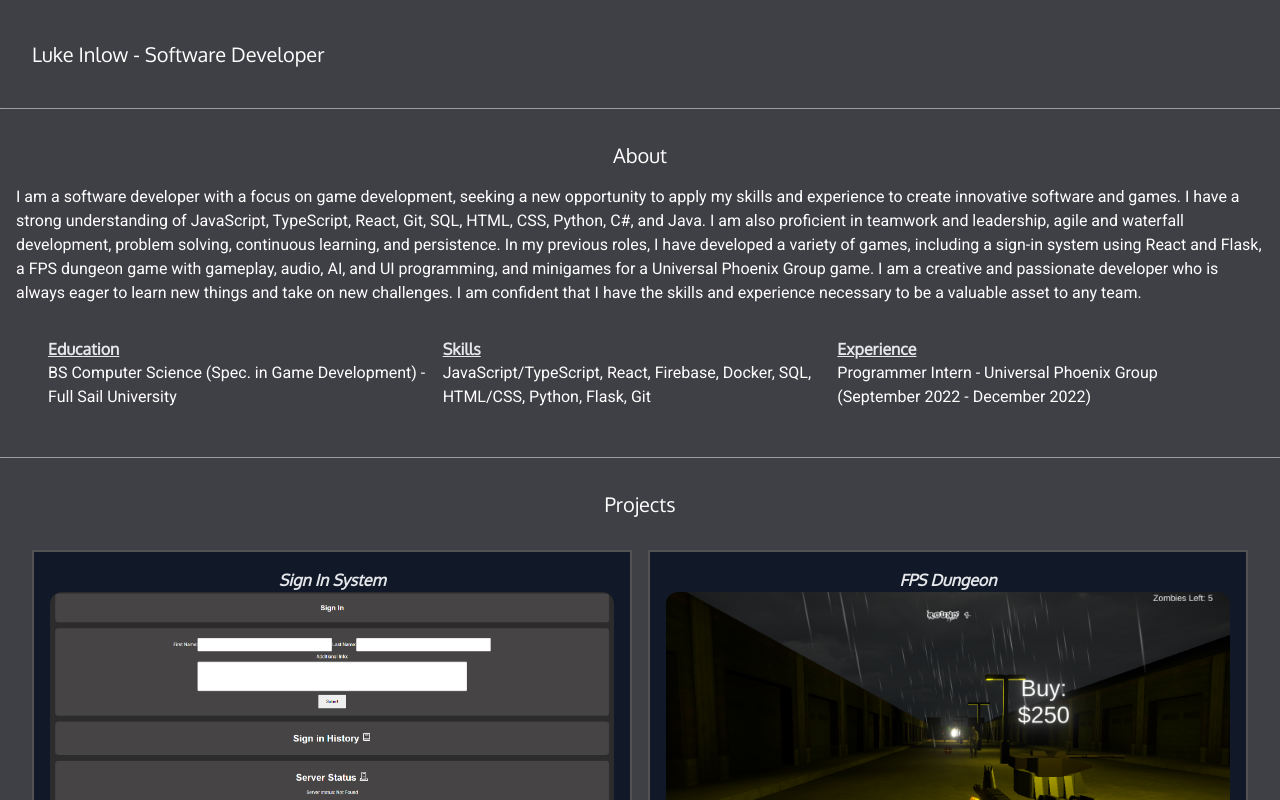
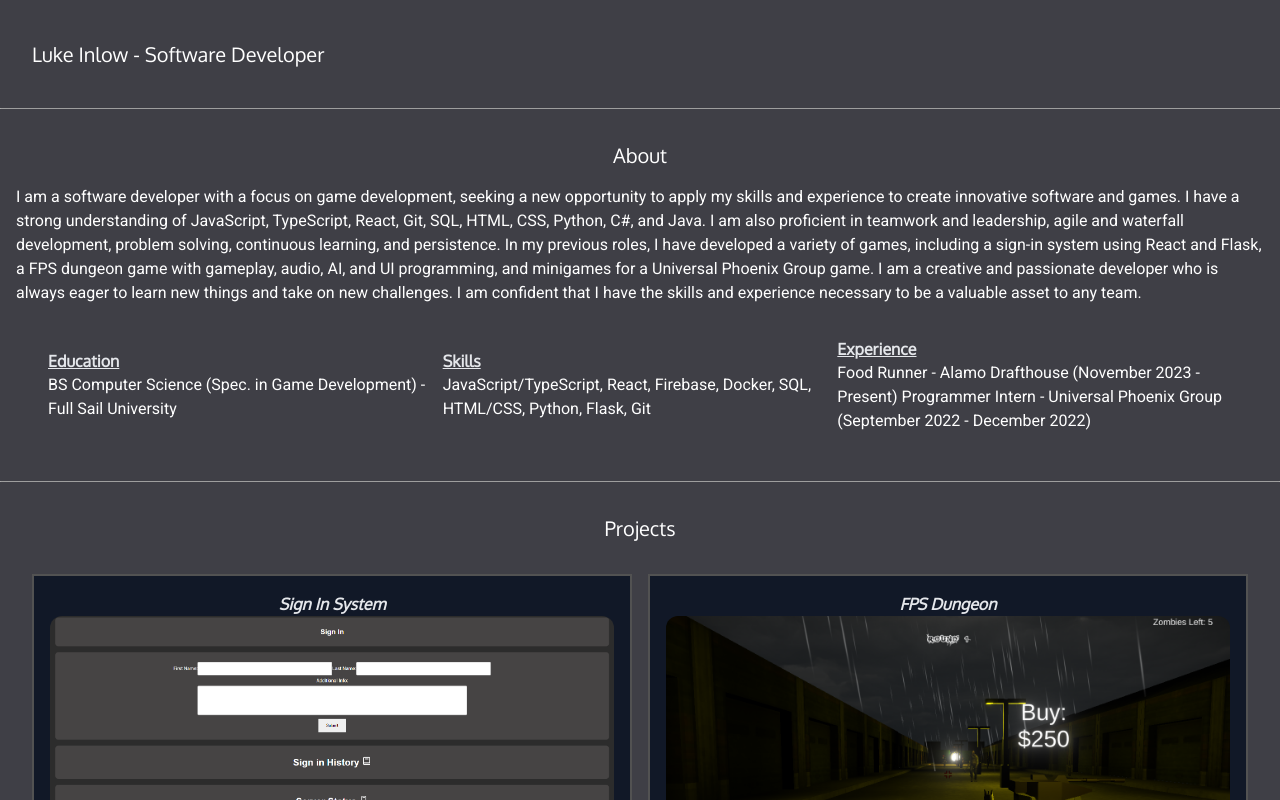
Before and after one commit to Lii02/portfolio, a React (Vite) app: page / in a window 1280 px wide. Shown: the top 800 px of the page. Built offline with nearby package versions, Linux system fonts and the light colour scheme.

Commit message:
Updated experience and packages

```diff
--- a/src/components/about.tsx
+++ b/src/components/about.tsx
@@ -46,6 +46,7 @@ function About() {
             Experience
           </h2>
           <p>
+            Food Runner - Alamo Drafthouse (November 2023 - Present)
             Programmer Intern - Universal Phoenix Group (September 2022 - December 2022)
           </p>
         </div>
```
Also changed, not shown: package.json (+7 -7 lines), 1 other file (tests, documents, lock files or other folders).
